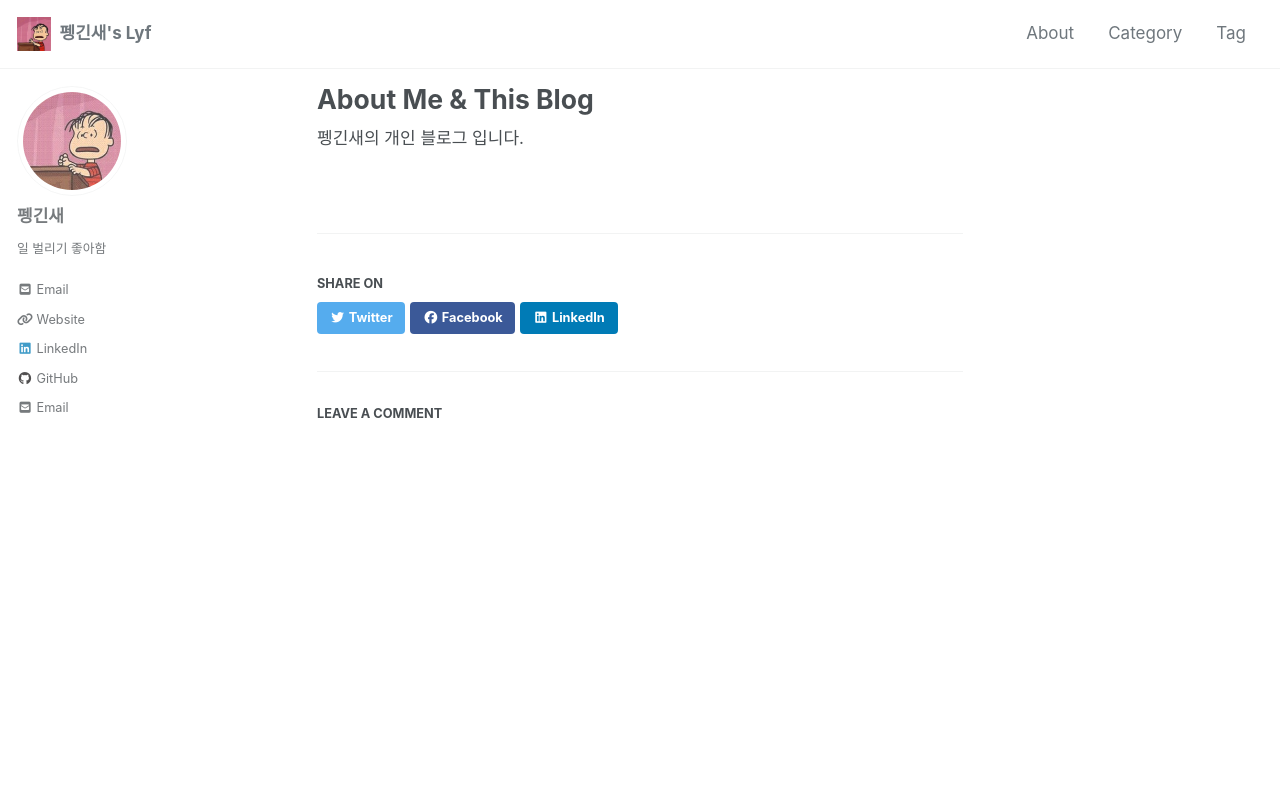
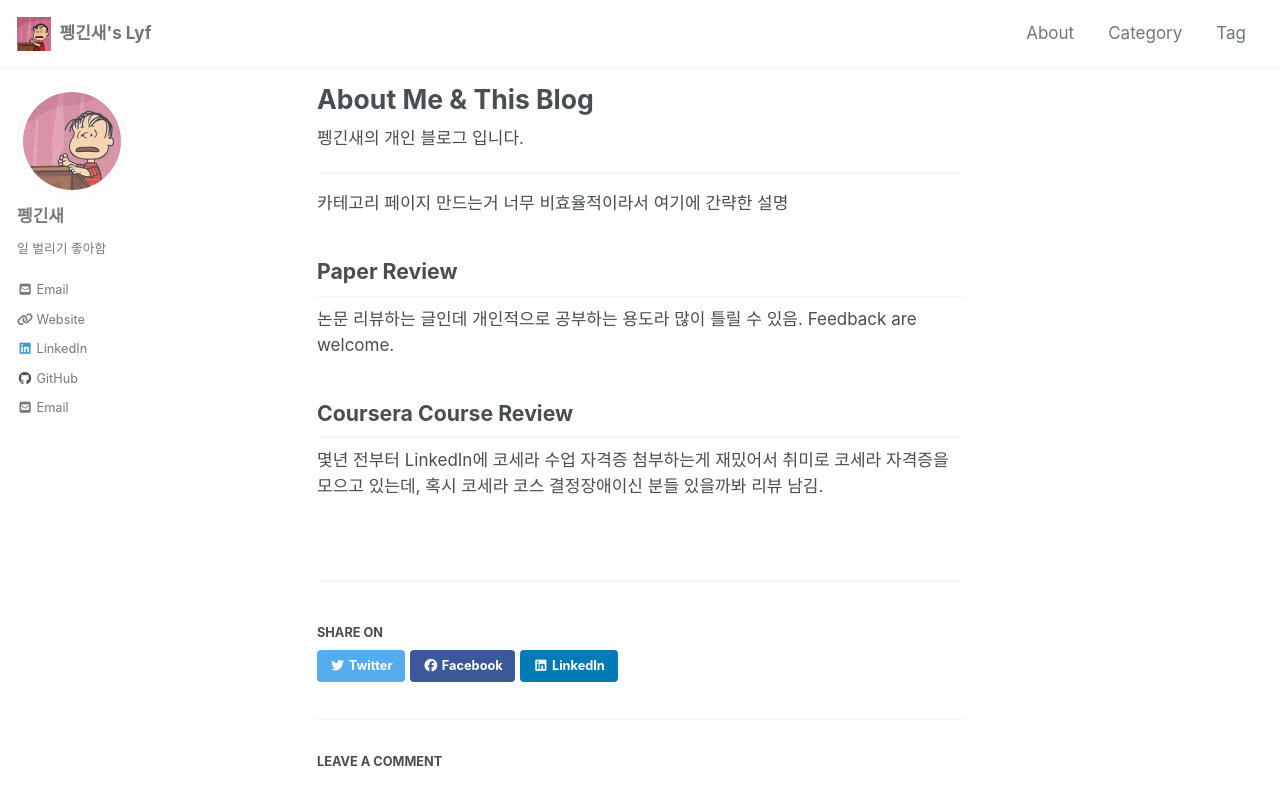
Before and after one commit to sylim2357/sylim2357.github.io, a Jekyll site: the page built from _pages/about.md, in a window 1280 px wide and 900 px high. Shown: the top 805 px of the window. Built offline with Jekyll 4.4.1, drawn with Linux system fonts in a browser that asks for light colours; cached includes are drawn as plain includes; nearby versions of some CDN libraries; comment, search, counter and statistics services are not loaded.

Commit message:
about update

```diff
--- a/_includes/category-list.html
+++ b/_includes/category-list.html
@@ -19,7 +19,7 @@
     {% for hash in category_hashes %}
       {% assign keyValue = hash | split: '|' %}
       {% capture category_word %}{{ keyValue[1] | strip_newlines }}{% endcapture %}
-      <a href="{{ category_word | slugify | prepend: path_type | prepend: site.category_archive.path | relative_url }}" class="page__taxonomy-item" rel="permalink">{{ category_word }}</a>{% unless forloop.last %}<span class="sep">, </span>{% endunless %}
+      <a href="{{ category_word | slugify | prepend: path_type | prepend: site.category_archive.path | relative_url }}" class="page__taxonomy-item" rel="tag">{{ category_word }}</a>{% unless forloop.last %}<span class="sep">, </span>{% endunless %}
     {% endfor %}
     </span>
   </p>
--- a/_pages/about.md
+++ b/_pages/about.md
@@ -5,3 +5,13 @@ layout: single
 ---
 
 펭긴새의 개인 블로그 입니다.
+
+***
+
+카테고리 페이지 만드는거 너무 비효율적이라서 여기에 간략한 설명
+
+## Paper Review
+논문 리뷰하는 글인데 개인적으로 공부하는 용도라 많이 틀릴 수 있음. Feedback are welcome.
+
+## Coursera Course Review
+몇년 전부터 LinkedIn에 코세라 수업 자격증 첨부하는게 재밌어서 취미로 코세라 자격증을 모으고 있는데, 혹시 코세라 코스 결정장애이신 분들 있을까봐 리뷰 남김.
```
Also changed, not shown: _posts/2020-01-26-trading-algorithms.md (renamed from _posts/2020-01-20-test.md, +0 -2 lines).
